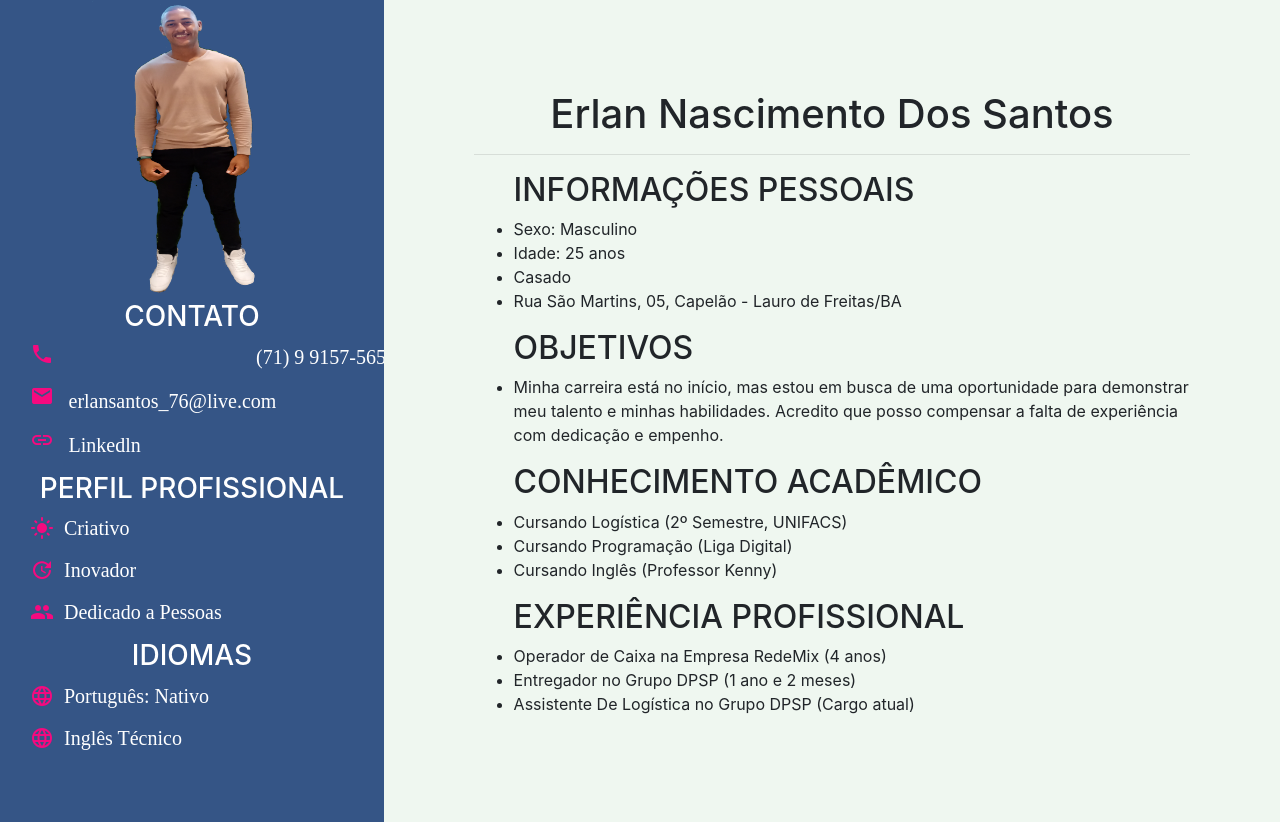
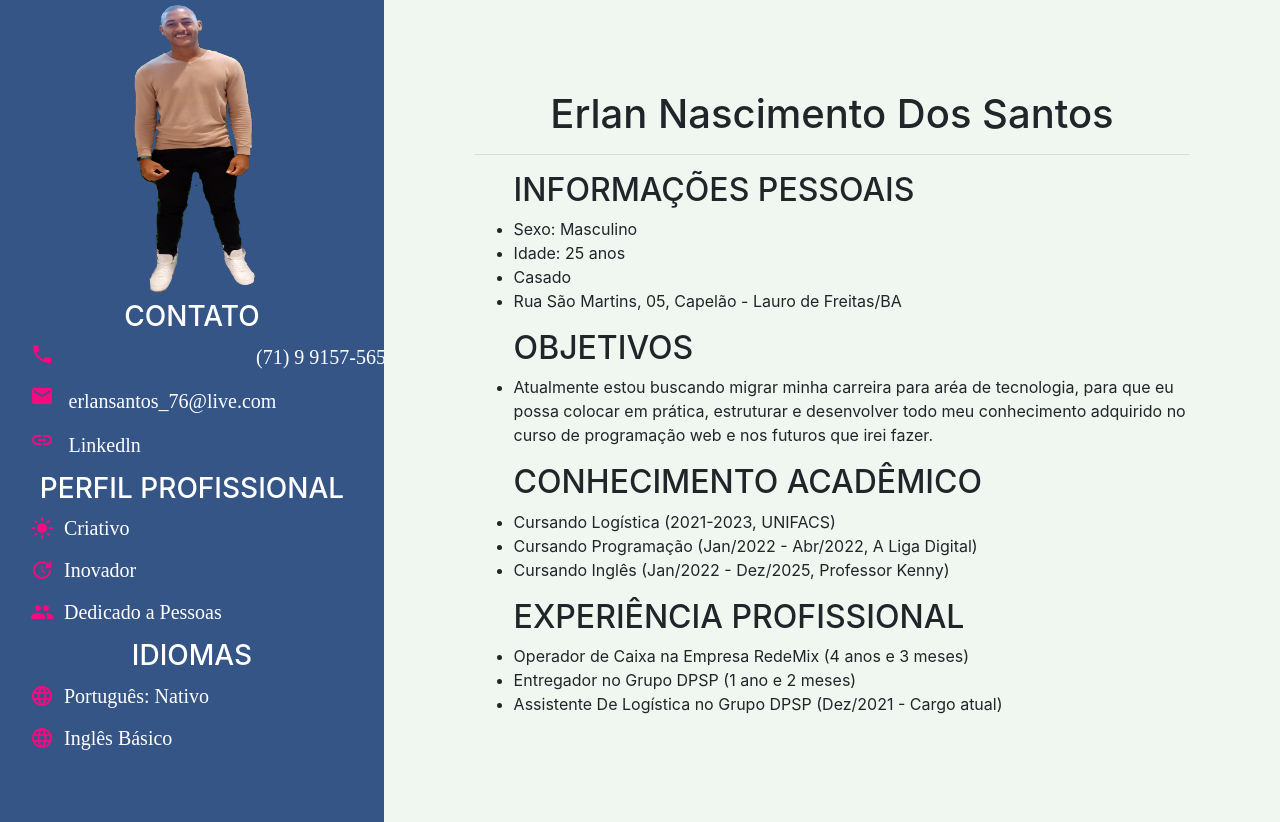
Before and after one commit to Sgtwy/first_project, a plain HTML site: page index.html in a window 1280 px wide. Drawn offline with nearby package versions, Linux system fonts and the light colour scheme.

Commit message:
Update index.html

```diff
--- a/index.html
+++ b/index.html
@@ -100,7 +100,7 @@
 
                      <div Class="bloco_informacao">
                         <span class="material-icons">language</span>
-                        <span class="descricao">Inglês Técnico</span>
+                        <span class="descricao">Inglês Básico</span>
                      </div>
 
 
@@ -145,8 +145,7 @@
          <section>
            <ul>
              <h2>Objetivos</h2>
-             <li>Minha carreira está no início, mas estou em busca de uma oportunidade para demonstrar meu talento e minhas habilidades.
-                 Acredito que posso compensar a falta de experiência com dedicação e empenho.</li>
+             <li> Atualmente estou buscando migrar minha carreira para aréa de tecnologia, para que eu possa colocar em prática, estruturar e desenvolver todo meu conhecimento adquirido no curso de programação web e nos futuros que irei fazer.</li>
               </ul>
 
 
@@ -156,19 +155,19 @@
             <ul>
                 <h2>Conhecimento Acadêmico</h2>
                 <li>
-                    Cursando Logística (2º Semestre, UNIFACS) </li>
+                    Cursando Logística (2021-2023, UNIFACS) </li>
                     <li>
-                    Cursando Programação (Liga Digital)
+                    Cursando Programação (Jan/2022 - Abr/2022, A Liga Digital)
                 </li>
-                <li>Cursando Inglês (Professor Kenny)</li>
+                <li>Cursando Inglês (Jan/2022 - Dez/2025, Professor Kenny)</li>
             </ul>
         </section>
         <section>
             <ul>
                 <h2>Experiência Profissional</h2>
-                <li>Operador de Caixa na Empresa RedeMix (4 anos)</li>
+                <li>Operador de Caixa na Empresa RedeMix (4 anos e 3 meses)</li>
                 <li>Entregador no Grupo DPSP (1 ano e 2 meses)</li>
-                <li>Assistente De Logística no Grupo DPSP (Cargo atual)</li>
+                <li>Assistente De Logística no Grupo DPSP (Dez/2021 - Cargo atual)</li>
             </ul>
             </section>
         </div>
```
